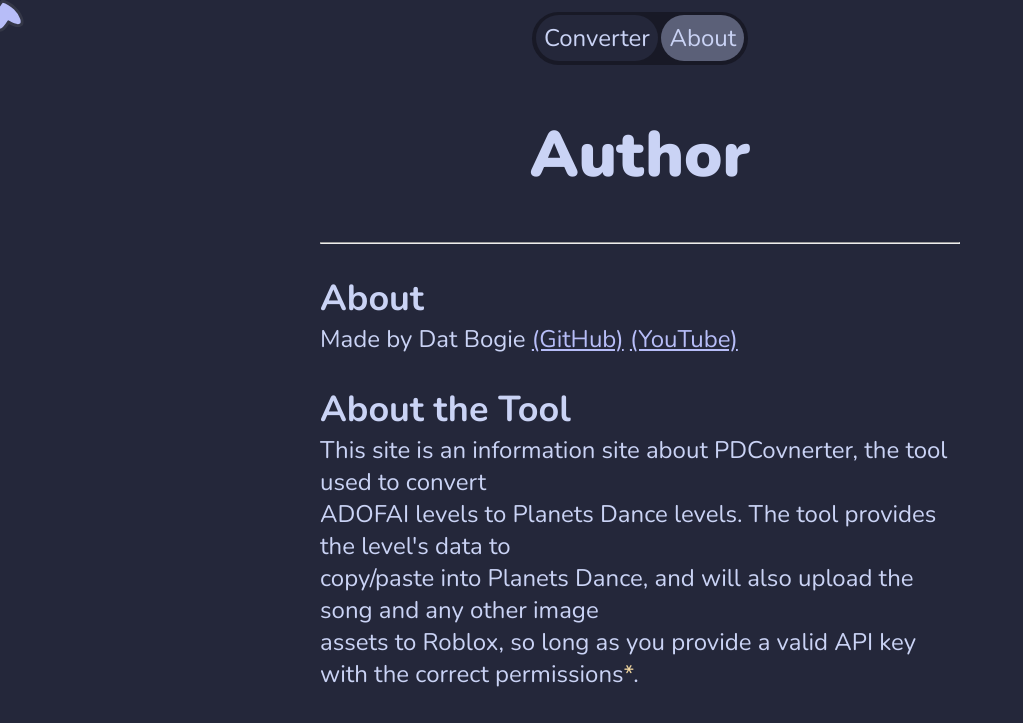
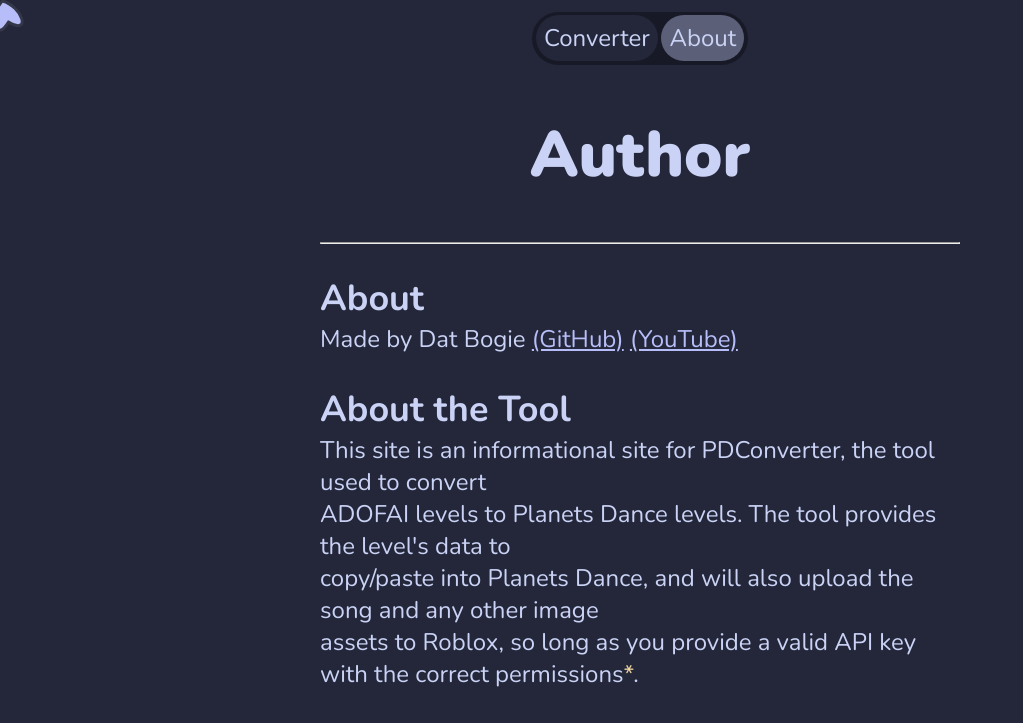
Before and after one commit to DatBogie/PDConverter, a plain HTML site: page index.html in a window 1280 px wide. Both pictures are taken after a click on the button "About". Shown: the top 723 px of the page, without its empty margins (0-1023 px from the left). Drawn offline with nearby package versions, Linux system fonts and the light colour scheme.

Commit message:
Update index.html
Fix spelling

```diff
--- a/index.html
+++ b/index.html
@@ -245,7 +245,7 @@
         </p>
         <h2 style="margin-bottom: 0;">About the Tool</h2>
         <p style="margin-top: 0;">
-            This site is an information site about PDCovnerter, the tool used to convert<br>
+            This site is an informational site for PDConverter, the tool used to convert<br>
             ADOFAI levels to Planets Dance levels. The tool provides the level's data to<br>
             copy/paste into Planets Dance, and will also upload the song and any other image<br>
             assets to Roblox, so long as you provide a valid API key with the correct permissions<span class="footnote-ind">*</span>.<br><br>
```
